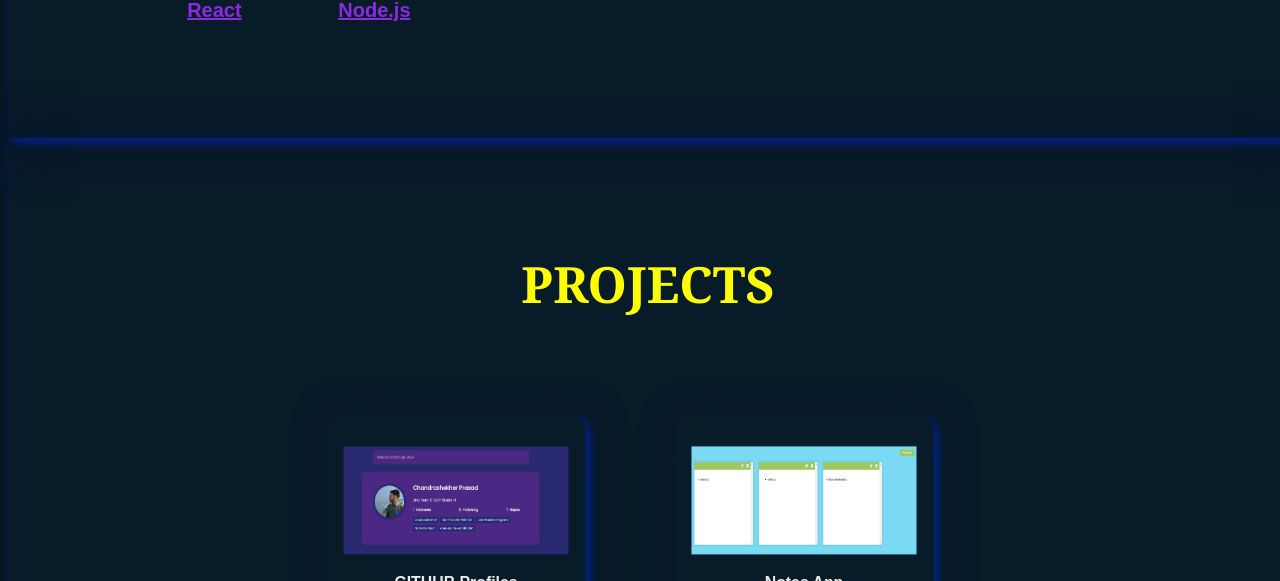
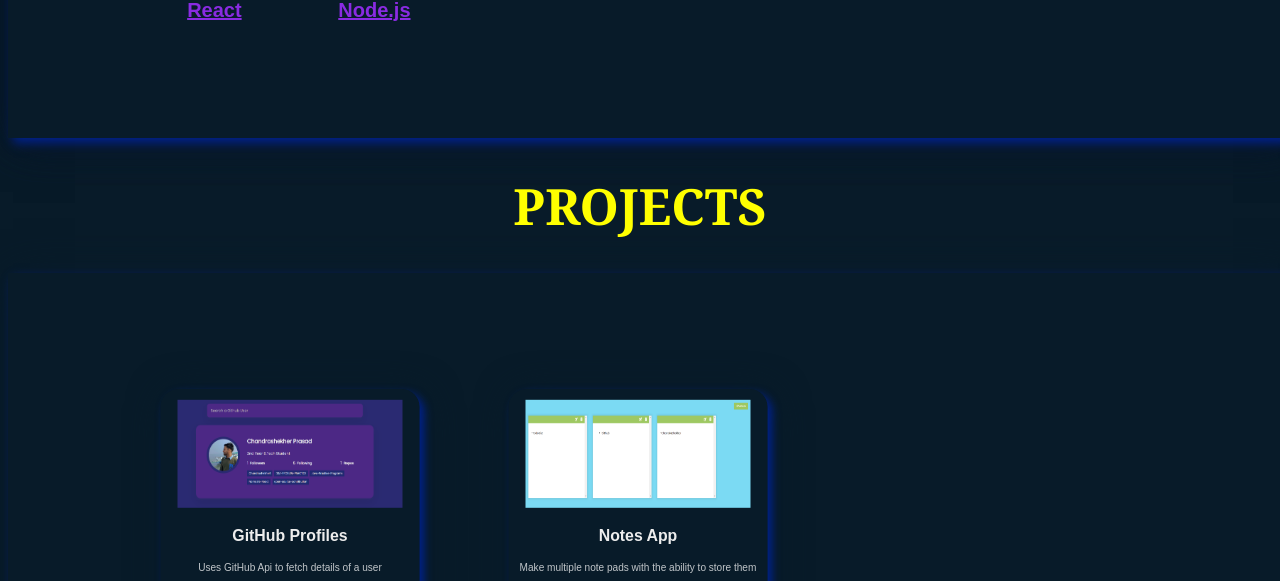
Before and after one commit to Chandrashekher1/PortFolio, a plain HTML site: page index.html in a window 1280 px wide. Shown: the part 2270-2851 px from the top of the page. Drawn offline with Linux system fonts and the light colour scheme.

Commit message:
json data add

```diff
--- a/data.json
+++ b/data.json
@@ -0,0 +1,42 @@
+{
+    "name": "Chandrashekher Prasad",
+    "mainAbout": [
+      "2nd Year B.tech Student",
+      "FrontEnd Developer",
+      "Tech Enthusiast"
+    ],
+    "aboutMe": "Hi, I'm Chandrashekher, pursuing a B.Tech at Maharaja Agrasen Institue of Technology, New Delhi.\n<br><br>\n Currently I'm in my second year and enhancing my skills in data structures and algorithms using <span>Java</span>.\nI have a strong foundation in <span>HTML</span>, <span>CSS</span>, and I am currently learning <span>React JS</span>.\nAdditionally, I am proficient in other programming languages such as <span>C</span>, <span>Python</span>, and <span>JavaScript</span>.\n<br><br>\nFeel free to connect with me for any collaboration or opportunities. ",
+    "projects": [
+      {
+        "name": "GitHub Profiles",
+        "description": "Uses GitHub Api to fetch details of a user",
+        "link": "https://github.com/Chandrashekher1/Web-Dev-Practice/tree/master/Projects/Github-Profile",
+        "img":"assets/Screenshot 2024-08-15 221728.png"
+      },
+      {
+        "name": "Notes App",
+        "description": "Make multiple note pads with the ability to store them locally on browser",
+        "link": "https://github.com/Chandrashekher1/Web-Dev-Practice/tree/master/Projects/Notes-Apps",
+        "img" : "assets/Screenshot 2024-08-18 214606.png"
+      },
+      {
+        "name": "Insect Catch Game",
+        "description": "Small Game to catch as many insects present on th screen",
+        "link": "https://github.com/Chandrashekher1/Web-Dev-Practice/tree/master/Projects/Insect-Catch-Game",
+        "img":"assets/Screenshot 2024-08-18 215019.png"
+      },
+      {
+        "name": "Todo lists",
+        "description": "Create your own to do lists",
+        "link": "https://github.com/Chandrashekher1/Web-Dev-Practice/tree/master/Projects/Todo-List",
+        "img":"assets/Screenshot 2024-08-18 215215.png"
+      },
+      {
+        "name": "Password Generator",
+        "description": "Create random Passwords of variable length ",
+        "link": "https://github.com/Chandrashekher1/Web-Dev-Practice/tree/master/Projects/Timer",
+        "img":"assets/Screenshot 2024-08-18 215735.png"
+      }
+
+    ]
+  }
--- a/index.html
+++ b/index.html
@@ -90,8 +90,8 @@
     </section>
 
     <!-- Project -->
-    <section class="conta project" id="project">
-    </section>
+     <h1 class="Ph1">PROJECTS</h1>
+    <section class="conta project" id="project"> </section>
 
     <section class="conta contact" id="contact">
         <h1>Contact Me</h1>
--- a/script.js
+++ b/script.js
@@ -1,51 +1,21 @@
-const portfolio = [
-    {
-        name:"Chandrashekher Prasad",
-        work:"2nd Year B.Tech Student",
-        img: "assets/photo_2024-08-15_22-51-40.jpg",
-        github:"https://github.com/Chandrashekher1",
-        twitter:"https://x.com/cpsaw03?t=78xY-iHc1XMeqbyew_ozvg",
+async function loadPortfolioData(){
+    try{
+        const response=await fetch('data.json')
+        if(!response.ok){
+            throw new Error('Error fetching data')
+        }
+        const data=await response.json()
+        HomePage(data.name)
+        AboutPage(data.aboutMe)
+        ProjectPage(data.projects)
+        handleLoader()
 
     }
-    ,{
-        img : "assets/photo_2024-08-15_22-51-40.jpg",
-        passion:"Frontend Developer",
-        about:"Hi, I'm Chandrashekher, pursuing a B.Tech at Maharaja Agrasen Institue of Technology, New Delhi.\n<br><br>\n Currently I'm in my second year and enhancing my skills in data structures and algorithms using <span>Java</span>.\nI have a strong foundation in <span>HTML</span>, <span>CSS</span>, and I am currently learning <span>React JS</span>.\nAdditionally, I am proficient in other programming languages such as <span>C</span>, <span>Python</span>, and <span>JavaScript</span>.\n<br><br>\nFeel free to connect with me for any collaboration or opportunities. ",
-    },
-    {
-        title : "PROJECTS",
-        pro1Link :"https://github.com/Chandrashekher1/Web-Dev-Practice/tree/master/Projects/Github-Profile",
-        pro1Name : "GITHUB Profiles",
-        pro1Img:"assets/Screenshot 2024-08-15 221728.png",
-        pro1Uses:"Uses GitHub Api to fetch details of a user"
-    },
+    catch (error){
+        console.error(error)
+    }
+}
 
-    {
-        pro2Link:"https://github.com/Chandrashekher1/Web-Dev-Practice/tree/master/Projects/Notes-Apps",
-        pro2Img: "assets/Screenshot 2024-08-18 214606.png",
-        pro2Name:"Notes App",
-        pro2Uses:"Make multiple note pads with the ability to store them locally on browser"
-    },
-    {
-        pro3Link:"https://github.com/Chandrashekher1/Web-Dev-Practice/tree/master/Projects/Insect-Catch-Game",
-        pro3Img: "assets/Screenshot 2024-08-18 215019.png",
-        pro3Name:"Insect Catch Game",
-        pro3Uses:"Small Game to catch as many insects present on th screen"
-    },
-    {
-        pro4Link:"https://github.com/Chandrashekher1/Web-Dev-Practice/tree/master/Projects/Todo-List",
-        pro4Img: "assets/Screenshot 2024-08-18 215215.png",
-        pro4Name:"Todo lists",
-        pro4Uses:"Create your own to do lists"
-    },
-    {
-        pro5Link:"https://github.com/Chandrashekher1/Web-Dev-Practice/tree/master/Projects/Timer",
-        pro5Img: "assets/Screenshot 2024-08-18 215735.png",
-        pro5Name:"Timer Website ",
-        pro5Uses:"Set timer on website "
-    }
-
-]
 
 function startTextAnimation(textArr) {
     const profession = document.querySelector('.text');
@@ -85,27 +55,26 @@ navBar.forEach((item, idx) => {
         });
     });
 });
-
+loadPortfolioData();
 // Home
 const Home = document.querySelector(".Home")
 HomePage()
-function HomePage(){
-    const { name, work, img,github ,twitter} = portfolio[0]
+function HomePage(name,work){
     const HomeHtml = `
         <div class="home-contact">
             <h3>Hello, I'm</h3>
             <h1 class="name">${name}</h1>
-            <h3>And I'm a  <span class="text">${work}</span></h3>
+            <h3>And I'm a  <span class="text"></span></h3>
             <p></p>
             <div class="social">
-                <a href="${github}"><i class='fab fa-github'></i></a>
-                <a href="${twitter}"><i class='fab fa-twitter'></i></a>
+                <a href="https://github.com/Chandrashekher1""><i class='fab fa-github'></i></a>
+                <a href="https://x.com/cpsaw03?t=78xY-iHc1XMeqbyew_ozvg"><i class='fab fa-twitter'></i></a>
                 <a href="#"><i class='fab fa-linkedin'></i></a>
             </div>
             <a href="https://mail.google.com/mail/u/0/#inbox?compose=DmwnWsmCKlSLfQKSZVwWsXDWfkVVVjmKKbxDqHSDxxwXFkRPsCCknPwtzZzlXtBrzZzMmCvHvSLl"> <br><br><button class="hi">Get In Touch!</button></a>
 
         </div>
-        <img src="${img}" alt="">`
+        <img src="assets/photo_2024-08-15_22-51-40.jpg" alt="">`
 
     Home.innerHTML = HomeHtml
     startTextAnimation(["2nd Year B.Tech Student", "Front-End Developer", "Tech Enthusiast"]);
@@ -115,15 +84,14 @@ function HomePage(){
 
 const About = document.getElementById("about")
 AboutPage()
-function AboutPage(){
-    const {img, about,passion} = portfolio[1];
+function AboutPage(aboutMe){
     const AboutHtml = `
         <h2>About <span>Me</span></h2>
         <div class="about-img">
-            <img src="${img}" alt="" class="abImg">
+            <img src="assets/photo_2024-08-15_22-51-40.jpg" alt="" class="abImg">
         </div>
         <div class="about-text">
-            <p>${about}</p>
+            <p>${aboutMe}</p>
         </div>
 
 
@@ -132,68 +100,48 @@ function AboutPage(){
 
 }
 
-// Project
-const Project = document.getElementById("project");
+function ProjectPage(projects) {
+    const projectsContainer = document.getElementById('project');
+    // Loop through each project and add its corresponding HTML
+    projects.forEach(project => {
+        const projElement = document.createElement('div');
+        projElement.classList.add('container');
 
-function ProjectPage() {
-    const { title, pro1Img, pro1Link, pro1Uses, pro1Name } = portfolio[2];
-    const { pro2Img, pro2Link, pro2Name, pro2Uses } = portfolio[3];
-    const { pro3Img, pro3Link, pro3Name, pro3Uses } = portfolio[4];
-    const { pro4Img, pro4Link, pro4Name, pro4Uses } = portfolio[5];
-    const { pro5Img, pro5Link, pro5Name, pro5Uses } = portfolio[6];
-
-    const ProjHtml = `
-        <h1>${title}</h1>
-        <div class="container">
+        // Use innerHTML to construct the project HTML structure
+        projElement.innerHTML = `
             <div class="pro1">
                 <div class="pro1Img">
-                    <img src="${pro1Img}" alt="">
+                    <img src="${project.img}" alt="">
                 </div>
-                <h2 class="projectName">${pro1Name}</h2>
-                <p class="projectDesc">${pro1Uses}</p>
-                <a href="${pro1Link}" class="projectLink"><i class="fab fa-github"></i></a>
+                <h2 class="projectName">${project.name}</h2>
+                <p class="projectDesc">${project.description}</p>
+                <a href="${project.link}" class="projectLink"><i class="fab fa-github"></i></a>
             </div>
-            <div class="pro1">
-                <div class="pro1Img">
-                    <img src="${pro2Img}" alt="">
-                </div>
-                <h2 class="projectName">${pro2Name}</h2>
-                <p class="projectDesc">${pro2Uses}</p>
-                <a href="${pro2Link}" class="projectLink"><i class="fab fa-github"></i></a>
-            </div>
-            <div class="pro1">
-                <div class="pro1Img">
-                    <img src="${pro3Img}" alt="">
-                </div>
-                <h2 class="projectName">${pro3Name}</h2>
-                <p class="projectDesc">${pro3Uses}</p>
-                <a href="${pro3Link}" class="projectLink"><i class="fab fa-github"></i></a>
-            </div>
-            <div class="pro1">
-                <div class="pro1Img">
-                    <img src="${pro4Img}" alt="">
-                </div>
-                <h2 class="projectName">${pro4Name}</h2>
-                <p class="projectDesc">${pro4Uses}</p>
-                <a href="${pro4Link}" class="projectLink"><i class="fab fa-github"></i></a>
-            </div>
-            <div class="pro1">
-                <div class="pro1Img">
-                    <img src="${pro5Img}" alt="">
-                </div>
-                <h2 class="projectName">${pro5Name}</h2>
-                <p class="projectDesc">${pro5Uses}</p>
-                <a href="${pro5Link}" class="projectLink"><i class="fab fa-github"></i></a>
-            </div>
-        </div>
-    `;
+        `;
 
-    Project.innerHTML = ProjHtml;
+        // Append the project element to the projectsContainer
+        projectsContainer.appendChild(projElement);
+    });
 }
 
-// Call the function to render projects
-ProjectPage();
 
+
+
+
+function renderProjects(projects){
+    const projectsContainer = document.getElementById('.project')
+    projects.forEach(project => {
+        const projElement = document.createElement('div');
+        projElement.classList.add('project');
+        projElement.innerHTML=`
+             <i class="far fa-folder project-img"></i>
+             <h2 class="projectName">${project.name}</h2>
+             <p class="projectDesc">${project.description}</p>
+             <a href="${project.link}" class="projectLink"><i class="fab fa-github"></i></a>
+        `
+        projectsContainer.appendChild(projElement)
+    })
+}
 
 // Contact
 
--- a/style.css
+++ b/style.css
@@ -439,21 +439,20 @@ body{
     width: 100vw;
     padding: 70px 10% 0;
     text-align: center;
+    align-items: center;
+    display: flex;
+    /* flex-direction: column; */
+    flex-wrap: wrap;
     box-shadow: 5px 5px 10px #012290f7,
-    5px 5px 40px #081b29, 5px 5px 40px #051129;
+    5px 5px 40px #081b29;
 }
-#project h1{
+.Ph1{
     color: yellow;
     font-size: 50px;
     font-family: Georgia, 'Times New Roman', Times, serif;
+    text-align: center;
+}
 
-}
-.container{
-    display: flex;
-    justify-content: center;
-    flex-wrap: wrap;
-    margin: 50px 0px;
-}
 .pro1{
     height: 20rem;
     width: 18rem;
@@ -491,6 +490,10 @@ body{
 .projectLink:hover{
     color: #FFD700;
     transform: scale(1.5);
+}
+
+.container{
+    display: flex;
 }
 .container .pro1{
     box-shadow: 5px 5px 10px #012290f7,
@@ -531,7 +534,6 @@ body{
     flex-direction: column;
     align-items: center;
     text-align: center;
-
 }
 .contact h1{
     font-size: 50px;
@@ -541,6 +543,7 @@ body{
 .container-con{
     box-shadow: 5px 5px 10px #012290f7,
     5px 5px 40px #081b29, 5px 5px 40px #051129;
+
 
 }
 .container-con:hover{
@@ -799,7 +802,7 @@ body{
     }
     .skill{
         box-shadow: none;
-        height: 150vh;
+        height: 200vh;
         width: 100vw;
     }
     .skill h1{
@@ -808,6 +811,7 @@ body{
     .skill .using,.learning img{
        display: flex;
        flex-wrap: wrap;
+
     }
     .contact{
         height: 50vh;
```
